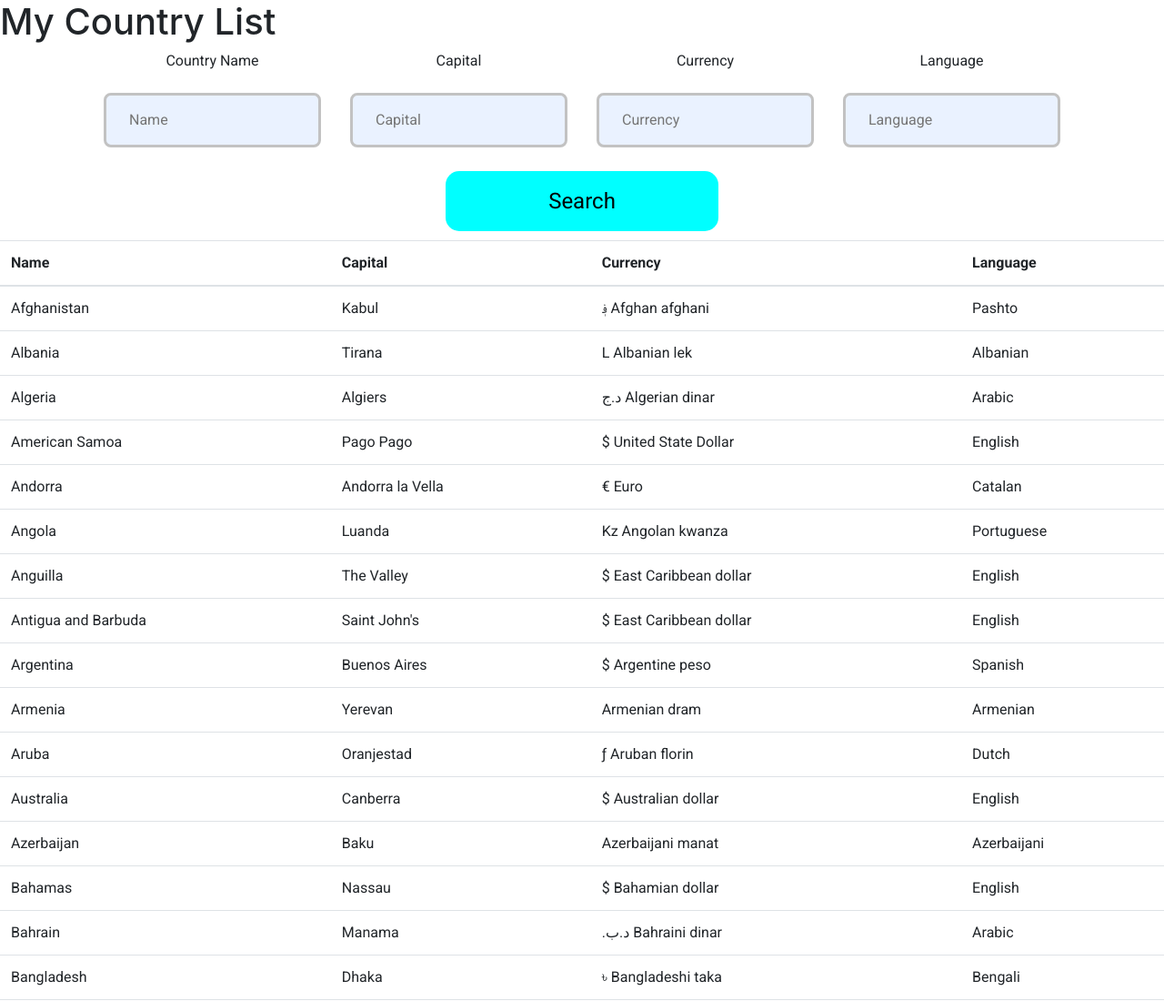
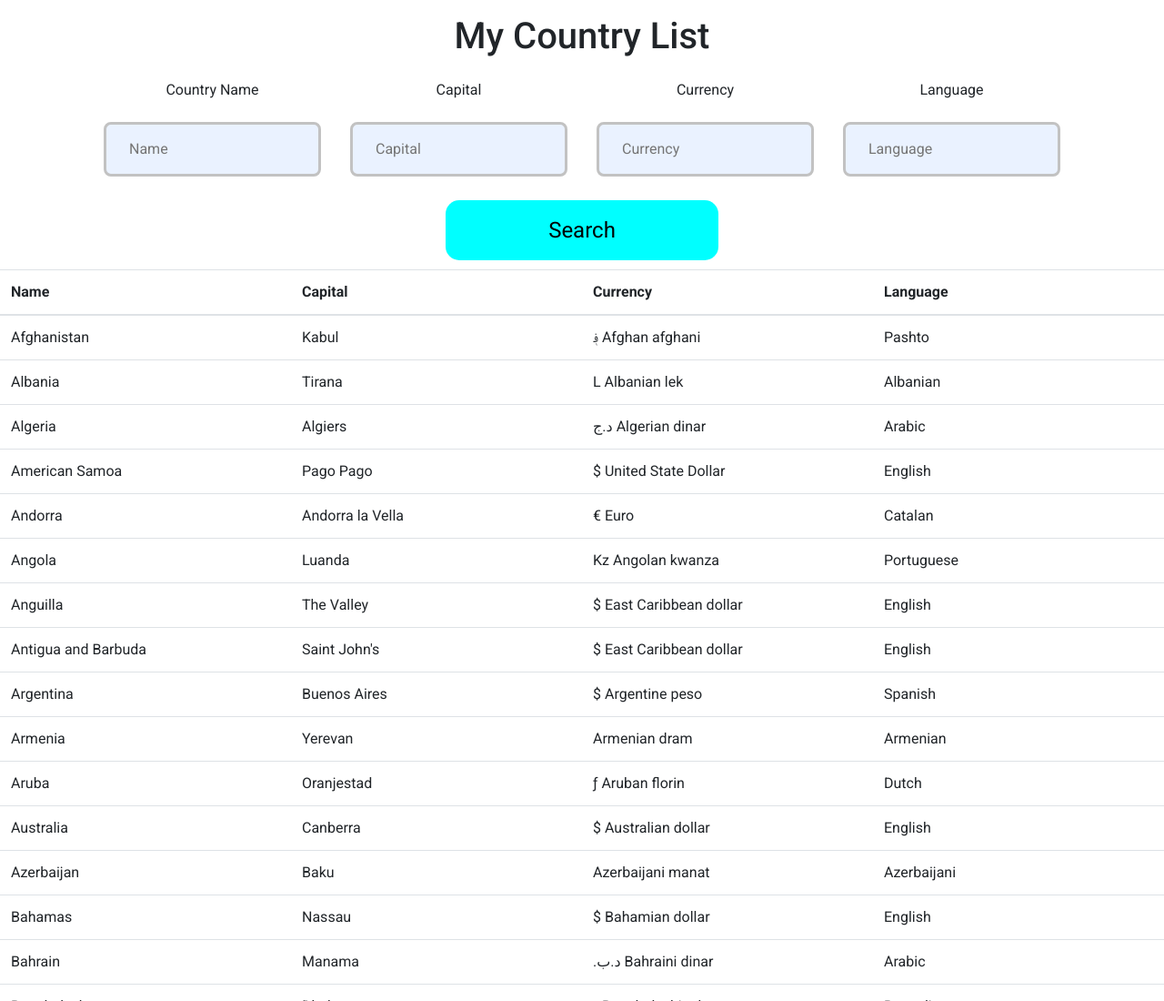
Before and after one commit to uldisgabers/MD9-sort-filter-paginate, a website built with webpack: page src/index.html in a window 1280 px wide. Shown: the top 1100 px of the page at 91% size. Built offline with nearby package versions, Linux system fonts and the light colour scheme; data requests are answered from the project's data file; files whose address does not match are found by name.

Commit message:
update v3

```diff
--- a/src/index.html
+++ b/src/index.html
@@ -15,8 +15,10 @@
     <title>MD9</title>
 </head>
 <body>
+    <div class="tittle-wrapper">
+        <h1 class="title">My Country List</h1>
+    </div>
 
-    <h1 class="title">My Country List</h1>
     <form class="search-form">
         <div class="form_wrapper">
             <label for="name" class="form__label search-name-country" >Country Name</label>
@@ -34,19 +36,19 @@
     <table class="table table-wrapper">
         <thead>
           <tr>
-            <th scope="col">Name
+            <th class="column-width" scope="col">Name
                 <i class="ai-arrow-up sort-name-desc"></i>
                 <i class="ai-arrow-down sort-name-asc"></i>
             </th>
-            <th scope="col">Capital
+            <th class="column-width" scope="col">Capital
                 <i class="ai-arrow-up sort-capital-desc"></i>
                 <i class="ai-arrow-down sort-capital-asc"></i>
             </th>
-            <th scope="col">Currency
+            <th class="column-width" scope="col">Currency
                 <i class="ai-arrow-up sort-currency-desc"></i>
                 <i class="ai-arrow-down sort-currency-asc"></i>
             </th>
-            <th scope="col">Language
+            <th class="column-width" scope="col">Language
                 <i class="ai-arrow-up sort-language-desc"></i>
                 <i class="ai-arrow-down sort-language-asc"></i>
             </th>
@@ -56,9 +58,11 @@
 
         </tbody>
     </table>
+
     <div class="load-button-wrapper">
         <button class="load-more-button">Load more</button>
     </div>
+
     <script src="/scripts.js"></script>
 </body>
 </html>
--- a/src/scripts.ts
+++ b/src/scripts.ts
@@ -42,8 +42,8 @@ const drawCountry = () => {
 };
 
 // Get API length
-const lengthOfAPI = (): Promise<number> => axios.get('http://localhost:3004/countries')
-  .then((response) => response.data.length);
+// const lengthOfAPI = (): Promise<number> => axios.get('http://localhost:3004/countries')
+//   .then((response) => response.data.length);
 
 // Load more button
 const loadMoreBtn = document.querySelector<HTMLButtonElement>('.load-more-button');
--- a/src/styles.scss
+++ b/src/styles.scss
@@ -1,5 +1,12 @@
 * {
   font-family: 'Roboto', sans-serif;
+}
+
+.tittle-wrapper {
+  width: 100%;
+  display: flex;
+  justify-content: center;
+  padding: 1rem;
 }
 
 .search-form {
@@ -67,3 +74,7 @@
     background-color: rgb(187, 78, 28);
   }
 }
+
+.column-width {
+  width: 25%;
+}
```
